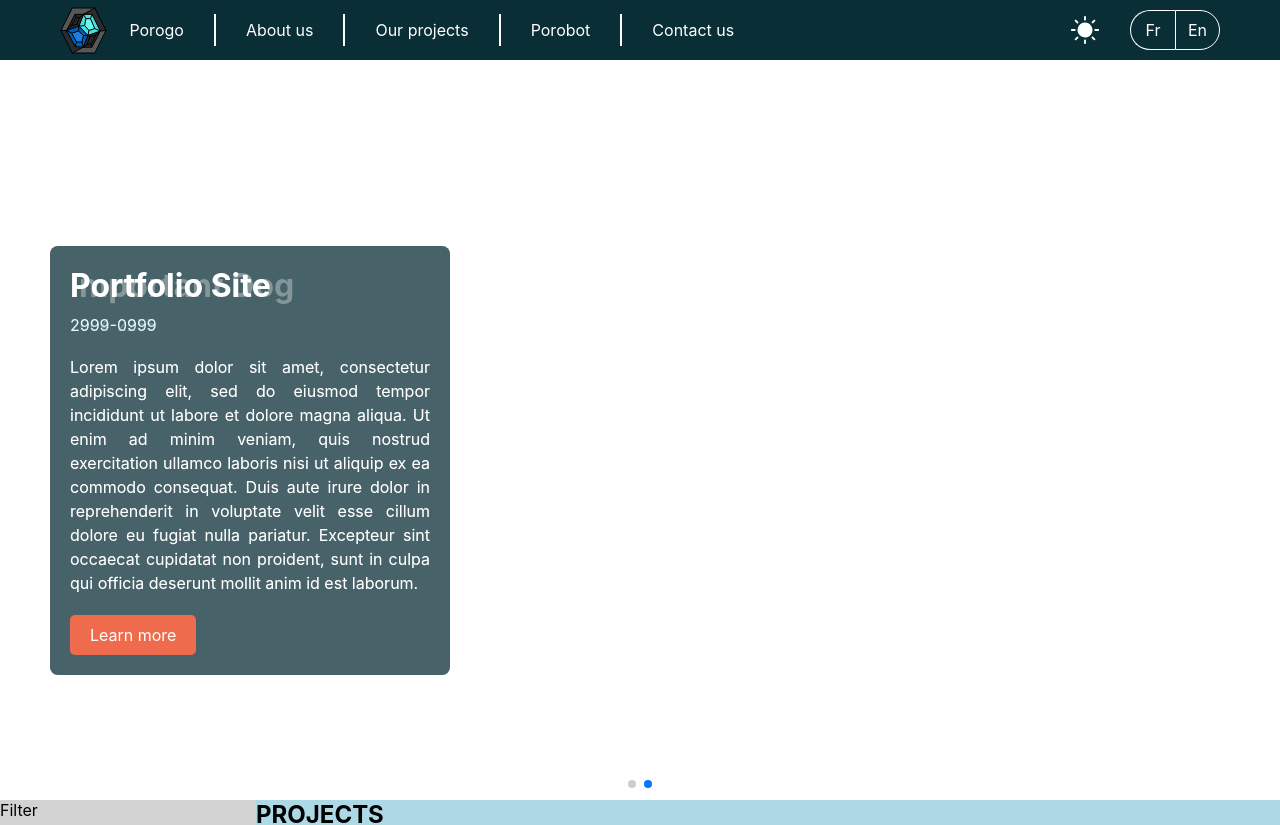
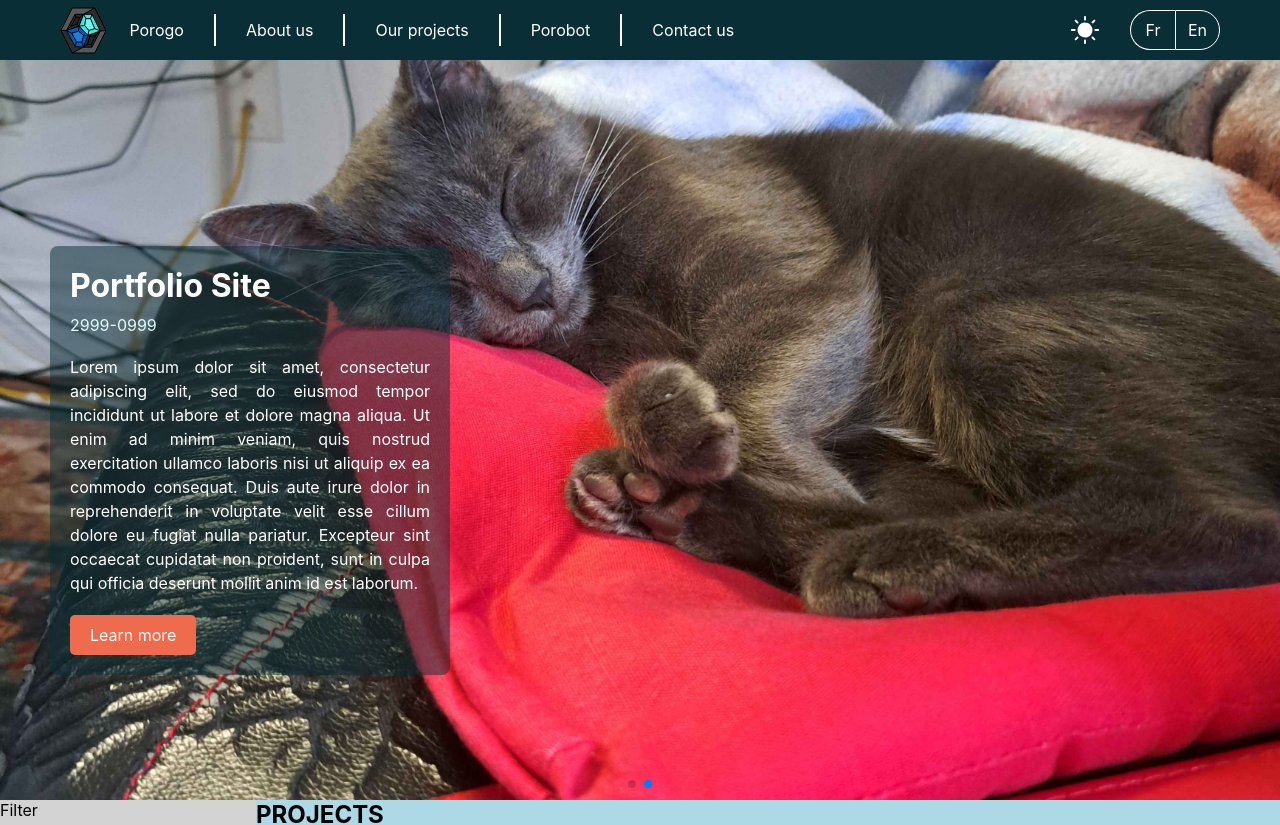
Before and after one commit to Porogoramer/porogoramer.com, a React app in the folder porogo/frontend/: page /projects in a window 1280 px wide. Shown: the top 825 px of the page. Built offline with nearby package versions, Linux system fonts and the light colour scheme; the HTML template or start-up script is replaced by a standard one.

Commit message:
Feat: Made backgroundImage param change ProjectShowcase backgroundImage

```diff
--- a/porogo/frontend/src/components/common/ProjectShowcase.tsx
+++ b/porogo/frontend/src/components/common/ProjectShowcase.tsx
@@ -1,7 +1,9 @@
 import React from 'react';
 function ProjectShowcase( { name, desc, date, backgroundImage}) {
     return (
-        <div className='project-showcase'>
+        <div
+            style={{backgroundImage: `url(${backgroundImage})`}}
+            className='project-showcase'>
             <div className="project-info">
                 <h1 className="project-title">{name}</h1>
                 <p className="project-date">{date}</p>
--- a/porogo/frontend/src/components/views/Projects.tsx
+++ b/porogo/frontend/src/components/views/Projects.tsx
@@ -22,8 +22,8 @@ export default function Projects() {
                     }}
                     pagination = {true}
                     effect='fade'>
-                    <SwiperSlide className='card'><ProjectShowcase name='Important Dog' desc='A discord bot that exists I guess' date='2004-2255' backgroundImage='placeholder'/></SwiperSlide>
-                    <SwiperSlide className='card'><ProjectShowcase name='Portfolio Site' desc='A site to showcase some projects' date='2999-0999' backgroundImage='placeholder'/></SwiperSlide>
+                    <SwiperSlide className='card'><ProjectShowcase name='Important Dog' desc='A discord bot that exists I guess' date='2004-2255' backgroundImage='/static/assets/images/placeholder1.jpg'/></SwiperSlide>
+                    <SwiperSlide className='card'><ProjectShowcase name='Portfolio Site' desc='A site to showcase some projects' date='2999-0999' backgroundImage='/static/assets/images/placeholder2.jpg'/></SwiperSlide>
                 </Swiper>
             </section>
         </section>
```
Also changed, not shown: porogo/frontend/static/assets/images/placeholder1.jpg (added), porogo/frontend/static/assets/images/placeholder2.jpg (added).
